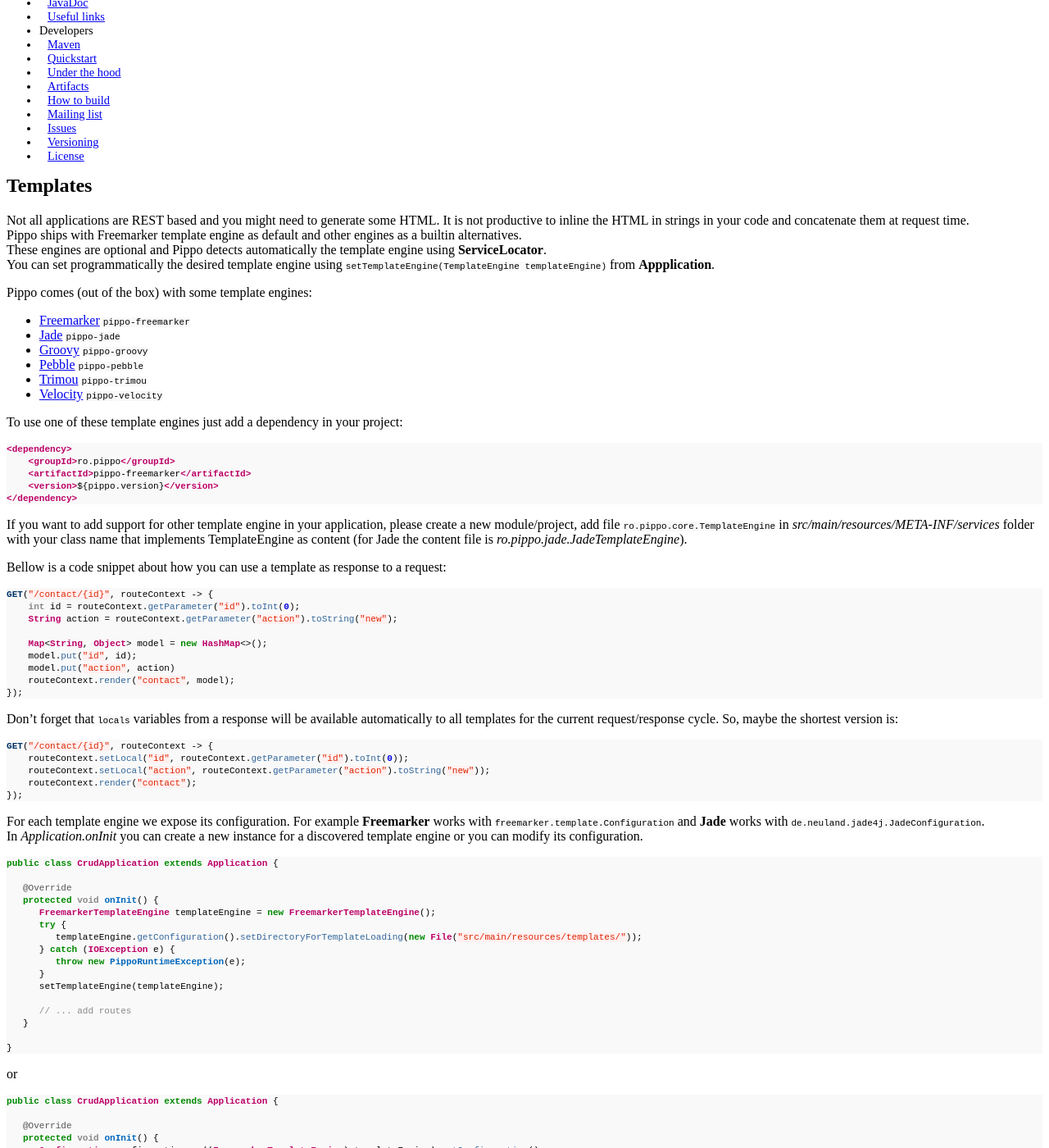
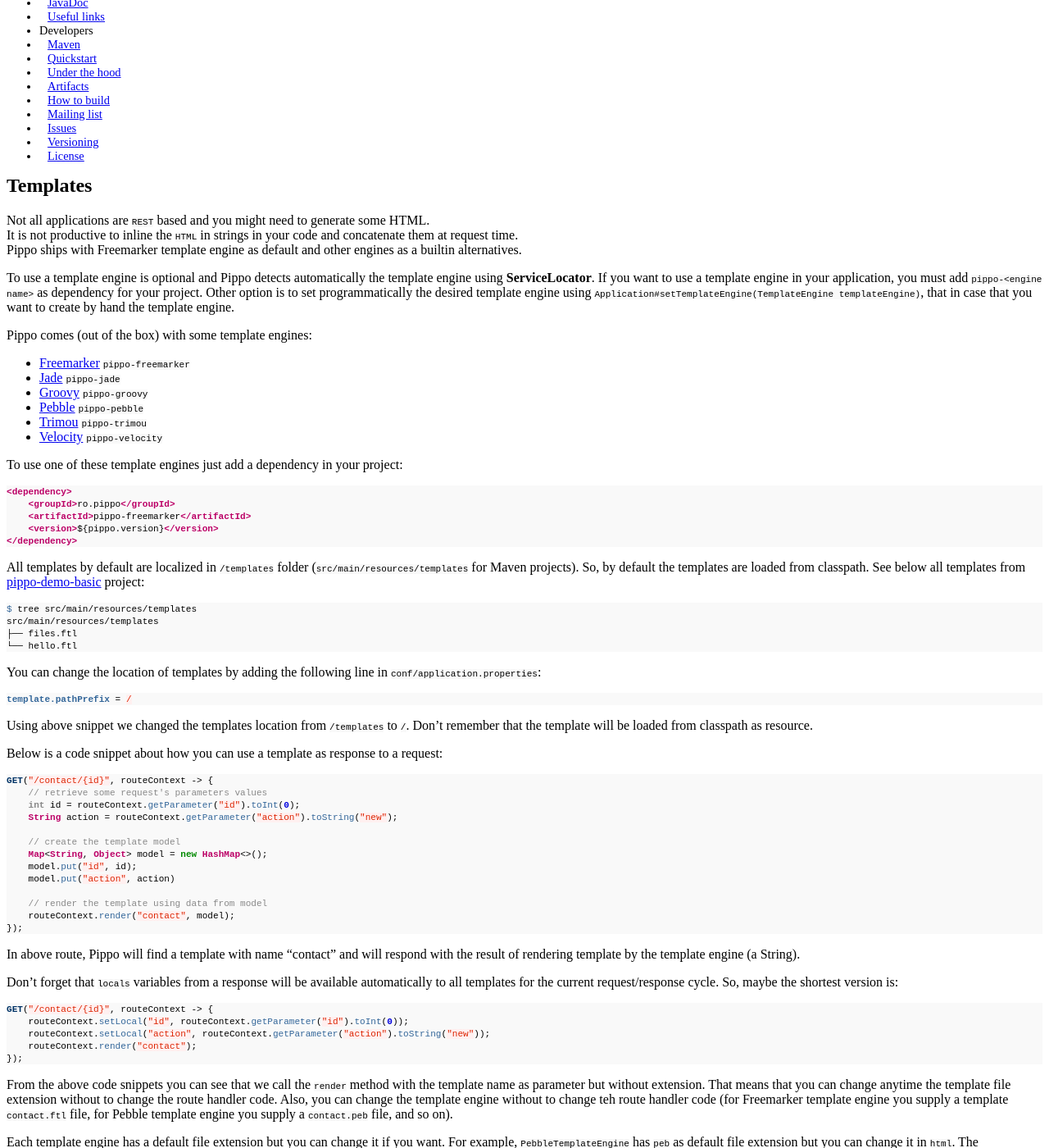
Before and after one commit to pippo-java/pippo.github.io, a Jekyll site: the page built from _posts/2015-03-17-templates.md, in a window 1280 px wide and 1400 px high, scrolled down 682 px. Shown: the whole window at 82% size. Built offline with Jekyll 4.4.1, drawn with Linux system fonts in a browser that asks for light colours; a style sheet for code colours, icons or effects is not loaded; some of the changed text lies outside the part shown.

Commit message:
Improve Templates section (#65)

````diff
--- a/_posts/2015-03-17-templates.md
+++ b/_posts/2015-03-17-templates.md
@@ -6,12 +6,14 @@ date: 2015-03-17 17:37:21
 order: 40
 ---
 
-Not all applications are REST based and you might need to generate some HTML.
-It is not productive to inline the HTML in strings in your code and concatenate them at request time.
+Not all applications are `REST` based and you might need to generate some HTML.
+It is not productive to inline the `HTML` in strings in your code and concatenate them at request time.
 Pippo ships with Freemarker template engine as default and other engines as a builtin alternatives.
-These engines are optional and Pippo detects automatically the template engine using __ServiceLocator__.
-You can set programmatically the desired template engine using `setTemplateEngine(TemplateEngine templateEngine)` from
-__Appplication__.
+
+To use a template engine is optional and Pippo detects automatically the template engine using __ServiceLocator__.
+If you want to use a template engine in your application, you must add `pippo-<engine name>` as dependency for your project.
+Other option is to set programmatically the desired template engine using `Application#setTemplateEngine(TemplateEngine templateEngine)`,
+that in case that you want to create by hand the template engine.
 
 Pippo comes (out of the box) with some template engines:
 
@@ -32,23 +34,45 @@ To use one of these template engines just add a dependency in your project:
 </dependency>
 ```
 
-If you want to add support for other template engine in your application, please create a new module/project, add file
-`ro.pippo.core.TemplateEngine` in _src/main/resources/META-INF/services_ folder with your class name that implements
-TemplateEngine as content (for Jade the content file is _ro.pippo.jade.JadeTemplateEngine_).
+All templates by default are localized in `/templates` folder (`src/main/resources/templates` for Maven projects).
+So, by default the templates are loaded from classpath.
+See below all templates from [pippo-demo-basic]({{ site.demourl }}/pippo-demo-basic) project:
 
-Bellow is a code snippet about how you can use a template as response to a request:
+```bash
+$ tree src/main/resources/templates
+src/main/resources/templates
+├── files.ftl
+└── hello.ftl
+```
+
+You can change the location of templates by adding the following line in `conf/application.properties`:
+
+```properties
+template.pathPrefix = /
+ ```
+
+Using above snippet we changed the templates location from `/templates` to `/`.
+Don't remember that the template will be loaded from classpath as resource.
+
+Below is a code snippet about how you can use a template as response to a request:
 
 ```java
 GET("/contact/{id}", routeContext -> {
+    // retrieve some request's parameters values
     int id = routeContext.getParameter("id").toInt(0);
     String action = routeContext.getParameter("action").toString("new");
 
+    // create the template model
     Map<String, Object> model = new HashMap<>();
     model.put("id", id);
     model.put("action", action)
+
+    // render the template using data from model
     routeContext.render("contact", model);
 });
 ```
+
+In above route, Pippo will find a template with name "contact" and will respond with the result of rendering template by the template engine (a String).
 
 Don't forget that `locals` variables from a response will be available automatically to all templates for the current request/response cycle.
 So, maybe the shortest version is:
@@ -61,9 +85,21 @@ GET("/contact/{id}", routeContext -> {
 });
 ```
 
+From the above code snippets you can see that we call the `render` method with the template name as parameter but without extension.
+That means that you can change anytime the template file extension without to change the route handler code.
+Also, you can change the template engine without to change teh route handler code (for Freemarker template engine you supply a template `contact.ftl` file,
+for Pebble template engine you supply a `contact.peb` file, and so on).
+
+Each template engine has a default file extension but you can change it if you want.
+For example, `PebbleTemplateEngine` has `peb` as default file extension but you can change it in `html`.
+The customization can be applied by adding the following line in `conf/application.properties`:
+
+```properties
+template.extension = html
+```
 
 For each template engine we expose its configuration. For example __Freemarker__ works with `freemarker.template.Configuration` and __Jade__ works with `de.neuland.jade4j.JadeConfiguration`.
-In _Application.onInit_ you can create a new instance for a discovered template engine or you can modify its configuration.
+In _Application#onInit_ you can create a new instance for a discovered template engine or you can modify its configuration.
 
 ```java
 public class CrudApplication extends Application {
@@ -104,4 +140,21 @@ public class CrudApplication extends Application {
 }
 ```
 
+By default, all template engines disable the cache in `dev` and `test` mode (to speed the development - change template and refresh the page in browser)
+and enable the cache in `prod` mode (to improve the performance).
+
+Majority of builtin template engine supplied by Pippo, come with useful functions (extensions) that increase the readability of template:
+- webjarsAt
+- publicAt
+- i18n
+Read the documentation page allocated to each template engine for more information. The links to individual pages are presented in the start of this page.
+
+If you want to add support for other template engine in your application you must follow below steps:
+- create a new module/project
+- create a class (ex. MyTemplateEngine) that extends `AbstractTemplateEngine` (or implements `TemplateEngine`)
+- mark your template engine class as service using one of the methods below
+   - automatically via `@MetaInfServices` annotation (mark your template engine class with this annotation)
+   - manually, add file `ro.pippo.core.TemplateEngine` in _src/main/resources/META-INF/services_ folder with your class name that implements
+TemplateEngine as content (for Jade the content file is _ro.pippo.jade.JadeTemplateEngine_).
+
 For more information about how to implement a template engine please see _pippo-freemarker_ and _pippo-jade_ modules.
````
